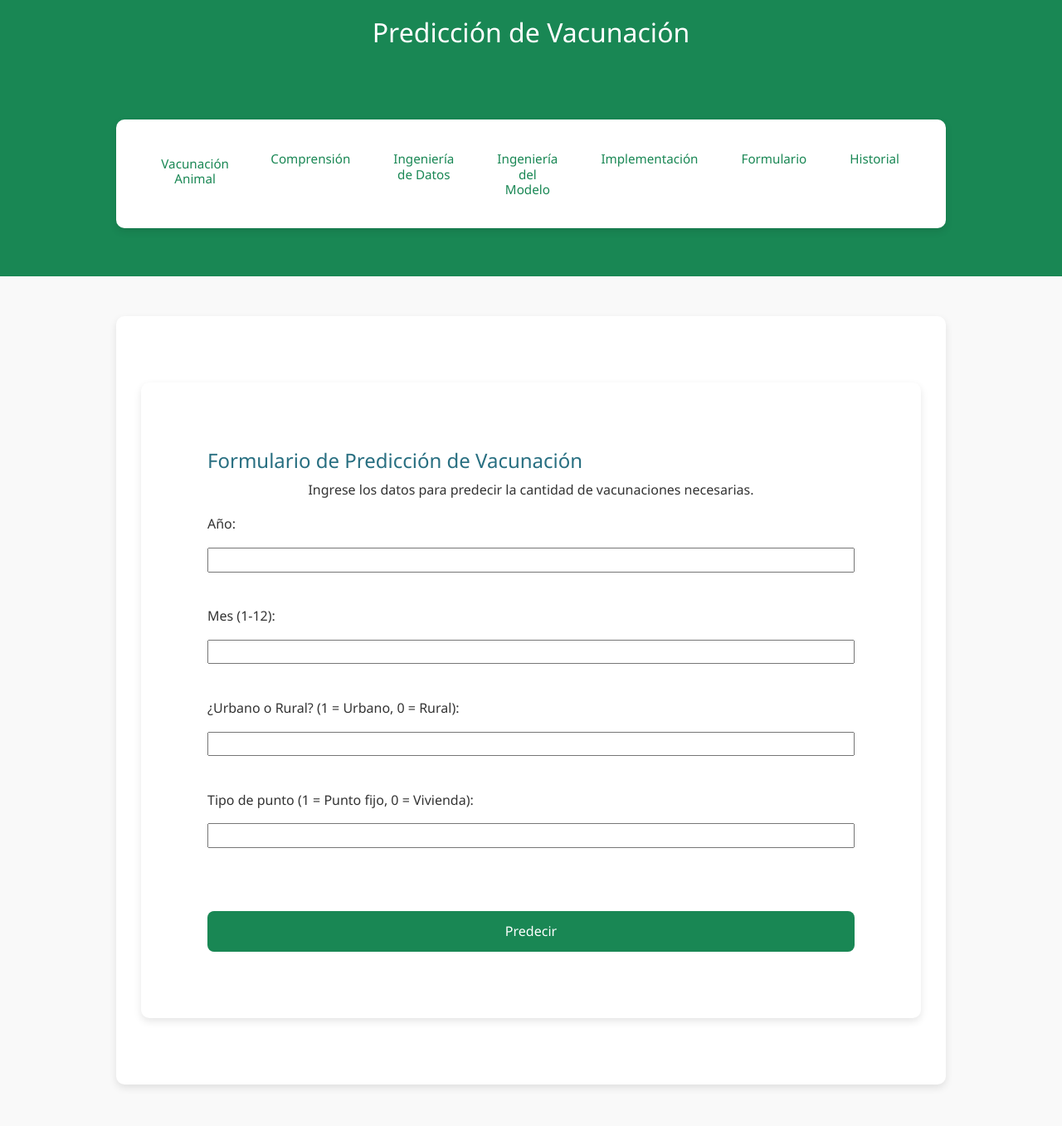
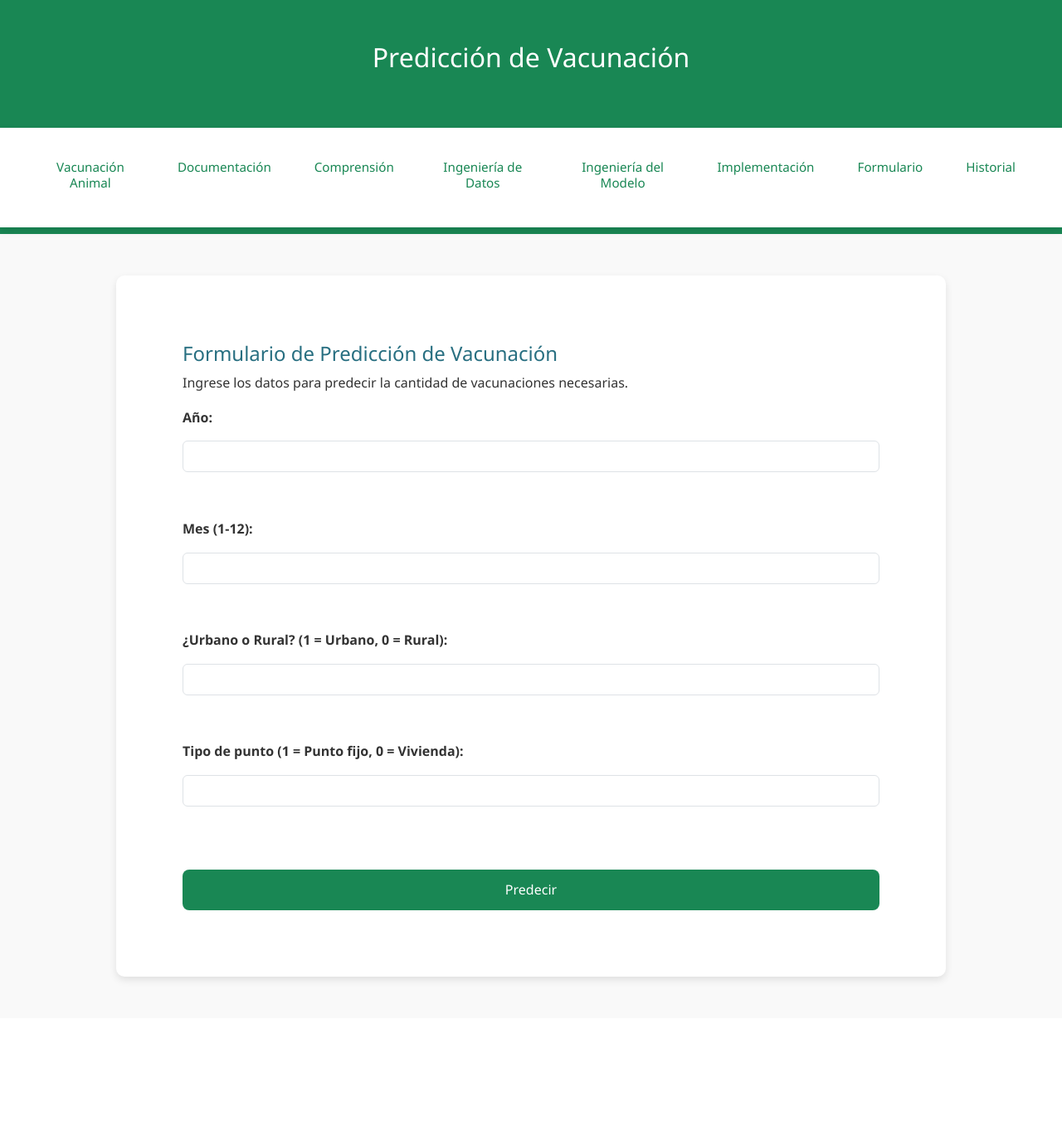
Before and after one commit to alejobern4/PrediccionVacunacionAnimalesAntirrabia_ML601N, a Flask app: page /formulario in a window 1280 px wide. Shown: the whole page at 83% size. After the commit the page ends 1184 px from the top, so only its background shows below. Run offline with Flask 3, Linux system fonts and the light colour scheme.

Commit message:
cambios estilo

```diff
--- a/Proyecto/app.py
+++ b/Proyecto/app.py
@@ -2,8 +2,8 @@
 import pickle
 import pandas as pd
 import json
-from regresionLineal import entrenar_modelo, evaluar_modelo
-from conexionRenderBd import get_render_connection
+from .regresionLineal import entrenar_modelo, evaluar_modelo
+from .conexionRenderBd import get_render_connection
 
 app = Flask(__name__)
 
@@ -37,7 +37,7 @@
     entrenar_modelo()
     return render_template('entrenado.html')
 
-@app.route('/entrenar', methods=['GET', 'POST'])
+@app.route('/entrenardo', methods=['GET', 'POST'])
 def subir_datos():
     mensaje = ''
     if request.method == 'POST':
--- a/Proyecto/static/css/estilo.css
+++ b/Proyecto/static/css/estilo.css
@@ -29,7 +29,7 @@
 header {
   background-color: var(--verde-principal);
   color: var(--blanco);
-  padding: 20px;
+  padding: 50px;
   text-align: center;
 }
 
--- a/Proyecto/templates/index.html
+++ b/Proyecto/templates/index.html
@@ -10,7 +10,7 @@
 
 <body>
     <header>
-    <h1>Bienvenido</h1>
+    <h1>Bienvenido al Modelo Predictivo para la Planificación de Vacunación Antirrábica en Chía</h1>
     </header>
 
     <nav class="navbar navbar-expand-lg navbar-dark bg-success">
--- a/Proyecto/templates/prediccion.html
+++ b/Proyecto/templates/prediccion.html
@@ -14,49 +14,45 @@
     <h1 class="text-center">Predicción de Vacunación</h1>
     </header>
     <nav class="navbar navbar-expand-lg navbar-dark bg-success">
-        <div class="container">
-            <a class="nav-link custom-nav" href="{{ url_for('home') }}">Vacunación Animal</a>
-            <button class="navbar-toggler" type="button" data-bs-toggle="collapse" data-bs-target="#navbarNav"
-                aria-controls="navbarNav" aria-expanded="false" aria-label="Toggle navigation">
-                <span class="navbar-toggler-icon"></span>
-            </button>
-
+        <div class="containerNav">
             <div class="collapse navbar-collapse" id="navbarNav">
                 <ul class="navbar-nav ms-auto">
-                    <li class="nav-item"><a class="nav-link custom-nav"
+                    <li class="nav-item centro-vertical"> <a class="nav-link custom-nav"
+                            href="{{ url_for('home') }}">Vacunación Animal</a></li>
+                    <li class="nav-item centro-vertical"> <a class="nav-link custom-nav"
+                            href="{{ url_for('documentacion') }}">Documentación</a></li>
+                    <li class="nav-item centro-vertical"><a class="nav-link custom-nav"
                             href="{{ url_for('comprension') }}">Comprensión</a></li>
+                    <li class="nav-item centro-vertical"> <a class="nav-link custom-nav"
+                            href="{{ url_for('ingenieriaDatos') }}">Ingeniería de Datos</a></li>
+                    <li class="nav-item centro-vertical"> <a class="nav-link custom-nav"
+                            href="{{ url_for('ingenieriaModelo') }}">Ingeniería del Modelo</a></li>
+                    <li class="nav-item centro-vertical"> <a class="nav-link custom-nav"
+                            href="{{ url_for('implementacion') }}">Implementación</a></li>
                     <li class="nav-item"> <a class="nav-link custom-nav"
-                            href="{{ url_for('ingenieriaDatos') }}">Ingeniería de Datos</a></li>
-                    <li class="nav-item"><a class="nav-link custom-nav"
-                            href="{{ url_for('ingenieriaModelo') }}">Ingeniería del Modelo</a></li>
-                    <li class="nav-item"><a class="nav-link custom-nav"
-                            href="{{ url_for('implementacion') }}">Implementación</a></li>
-                    <li class="nav-item"><a class="nav-link custom-nav"
                             href="{{ url_for('formulario') }}">Formulario</a></li>
-                    <li class="nav-item"><a class="nav-link custom-nav" href="{{ url_for('historial') }}">Historial</a>
-                    </li>
+                    <li class="nav-item"> <a class="nav-link custom-nav"
+                            href="{{ url_for('historial') }}">Historial</a></li>
                 </ul>
             </div>
         </div>
     </nav>
-    <div class="container mt-5">
+    {% if resultado %}
+    <div class="container mt-5"><h3 style="font-size: larger;">{{ resultado }}</h3></div>
+    {% endif %}
         <div class="container" id="formulario">
             <h2>Formulario de Predicción de Vacunación</h2>
-            <p class="text-center">Ingrese los datos para predecir la cantidad de vacunaciones necesarias.</p>
+            <p class="text-left">Ingrese los datos para predecir la cantidad de vacunaciones necesarias.</p>
             <form method="POST" action="/predecir">
-                Año: <input type="number" name="año" required><br>
-                Mes (1-12): <input type="number" name="mes" min="1" max="12" required><br>
-                ¿Urbano o Rural? (1 = Urbano, 0 = Rural): <input type="number" name="urbano" min="0" max="1"
+                <strong>Año: </strong><input type="number" class="form-control" name="año" min="2024" required><br>
+                <strong>Mes (1-12): </strong><input type="number" class="form-control" name="mes" min="1" max="12" required><br>
+                <strong>¿Urbano o Rural? (1 = Urbano, 0 = Rural): </strong><input type="number" class="form-control" name="urbano" min="0" max="1"
                     required><br>
-                Tipo de punto (1 = Punto fijo, 0 = Vivienda): <input type="number" name="tipo_punto" min="0" max="1"
+                <strong>Tipo de punto (1 = Punto fijo, 0 = Vivienda): </strong><input type="number" class="form-control" name="tipo_punto" min="0" max="1"
                     required><br>
                 <button type="submit" value="Predecir"> Predecir</button>
             </form>
         </div>
-    </div>
-    {% if resultado %}
-    <h3>{{ resultado }}</h3>
-    {% endif %}
 </body>
 
 </html>
```
Also changed, not shown: Proyecto/templates/comprension_datos.html (+13 -26 lines), Proyecto/templates/documentacion.html (+6 -7 lines).
